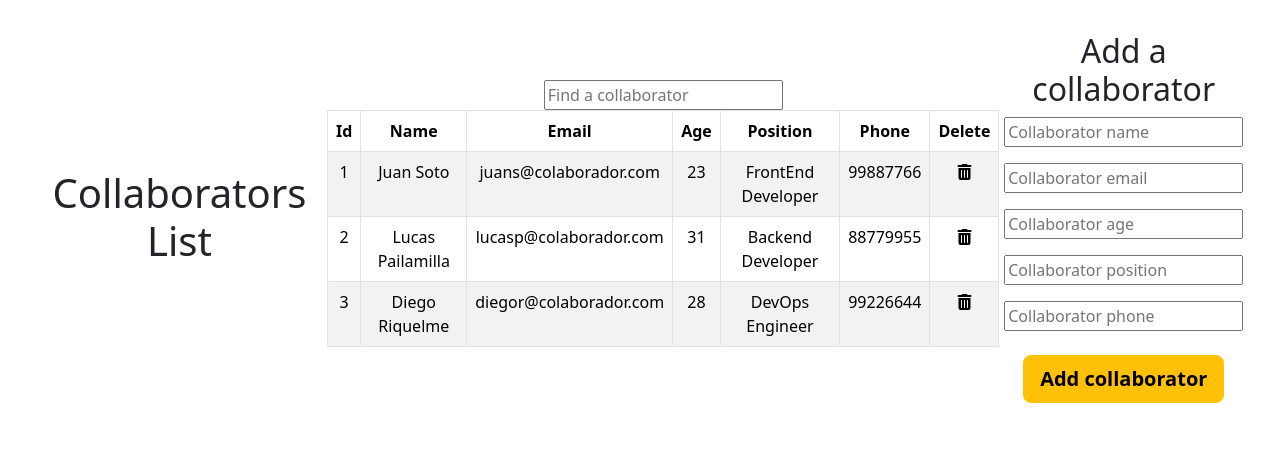
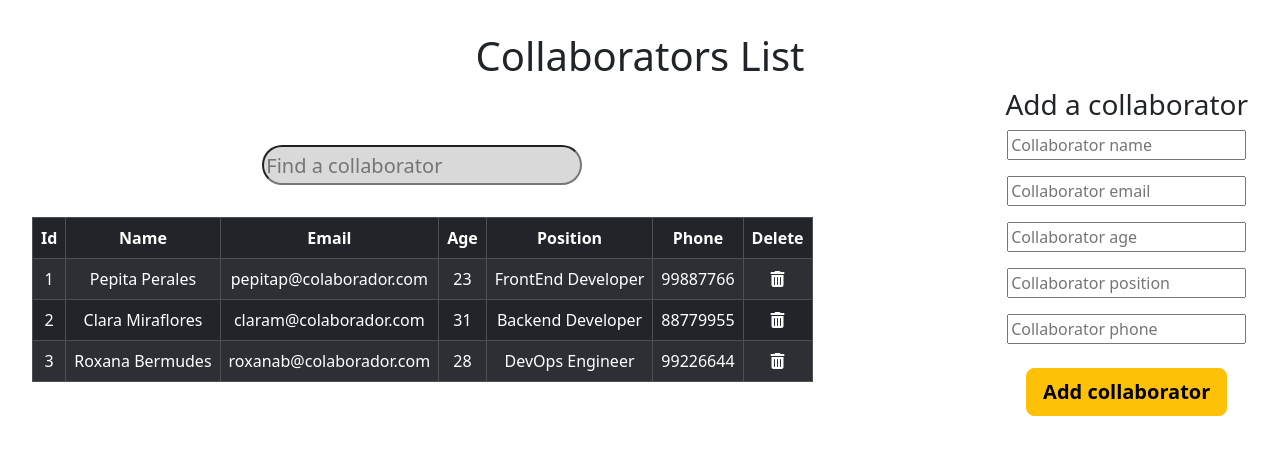
Before and after one commit to carolinalunasfarah/Desafio-LATAM_ReactRenderizacionDinamica, a React (Vite) app: page / in a window 1280 px wide. Shown: the top 454 px of the page. Built offline with nearby package versions, Linux system fonts and the light colour scheme.

Commit message:
adding style finder and table

```diff
--- a/src/App.css
+++ b/src/App.css
@@ -1,10 +1,16 @@
 #root {
-    display: flex;
-    justify-content: center;
-    align-items: center;
     min-height: 100%;
     text-align: center;
     padding: 2rem;
+}
+
+header {
+    display: flex;
+    justify-content: center;
+    align-items: right;
+}
+header:hover {
+    cursor: pointer;
 }
 
 main {
@@ -13,8 +19,34 @@ main {
     align-items: center;
 }
 
-h2:hover {
-    cursor: none;
+.finderSection {
+    padding: 2rem;
+}
+#finder {
+    width: 20rem;
+    height: 2.5rem;
+    font-size: 20px;
+    border-radius: 10rem;
+    background-color: rgba(0, 0, 0, 0.15);
+}
+#finder:hover {
+    background-color: rgba(108, 30, 160, 0.5);
+    transition: ease 2s;
+    color: white;
+}
+
+.fa-trash-can {
+    color: white;
+}
+.fa-trash-can:hover {
+    color: red;
+    transform: scale(1.5);
+    transition: ease 1.5s;
+    cursor: pointer;
+}
+
+.collaboratorsForm {
+    min-width: 10rem;
 }
 
 .submitBtn:hover {
--- a/src/App.jsx
+++ b/src/App.jsx
@@ -20,8 +20,10 @@ function App() {
 
     return (
         <>
+            <header>
+                <h1 className="titleSection">Collaborators List</h1>
+            </header>
             <main>
-                <h1>Collaborators List</h1>
                 <section className="finderList">
                     <Finder
                         data={filteredData}
--- a/src/assets/CollaboratorsDatabase.js
+++ b/src/assets/CollaboratorsDatabase.js
@@ -1,24 +1,24 @@
 export const collaboratorsDatabase = [
     {
         id: "1",
-        name: "Juan Soto",
-        email: "juans@colaborador.com",
+        name: "Pepita Perales",
+        email: "pepitap@colaborador.com",
         age: "23",
         position: "FrontEnd Developer",
         phone: "99887766",
     },
     {
         id: "2",
-        name: "Lucas Pailamilla",
-        email: "lucasp@colaborador.com",
+        name: "Clara Miraflores",
+        email: "claram@colaborador.com",
         age: "31",
         position: "Backend Developer",
         phone: "88779955",
     },
     {
         id: "3",
-        name: "Diego Riquelme",
-        email: "diegor@colaborador.com",
+        name: "Roxana Bermudes",
+        email: "roxanab@colaborador.com",
         age: "28",
         position: "DevOps Engineer",
         phone: "99226644",
--- a/src/assets/components/CollabForm.jsx
+++ b/src/assets/components/CollabForm.jsx
@@ -77,7 +77,7 @@ const CollabForm = ({
                 : "1";
 
             setData([...data, { ...formData, id: newId }]);
-            setFilteredData([...filteredData, { ...formData, id: newId }]);
+            setFilteredData([...data, { ...formData, id: newId }]);
 
             setFormData({
                 name: "",
@@ -92,7 +92,7 @@ const CollabForm = ({
     return (
         <>
             <form className="collaboratorsForm" onSubmit={validateData}>
-                <h2>Add a collaborator</h2>
+                <h3>Add a collaborator</h3>
                 <div className="mb-3">
                     <input
                         type="text"
--- a/src/assets/components/Finder.jsx
+++ b/src/assets/components/Finder.jsx
@@ -16,7 +16,7 @@ const Finder = ({ data, filteredData }) => {
 
     return (
         <>
-            <section>
+            <section className="finderSection">
                 <input
                     type="text"
                     name="finder"
--- a/src/assets/components/List.jsx
+++ b/src/assets/components/List.jsx
@@ -1,6 +1,5 @@
 import Table from "react-bootstrap/Table";
 
-// const List = ({ filteredData }) => {
 const List = ({ data, setData, filteredData, setFilteredData }) => {
     const deleteCollaborator = (id) => {
         const newData = [...data].filter(
@@ -32,8 +31,10 @@ const List = ({ data, setData, filteredData, setFilteredData }) => {
 
     return (
         <>
-            <section>
-                <Table striped bordered hover>
+            <section className="listSection table-responsive">
+                <Table
+                    variant="dark"
+                    className="table table-dark table-striped table-bordered align-middle">
                     <thead>
                         <tr>
                             <th>Id</th>
```
